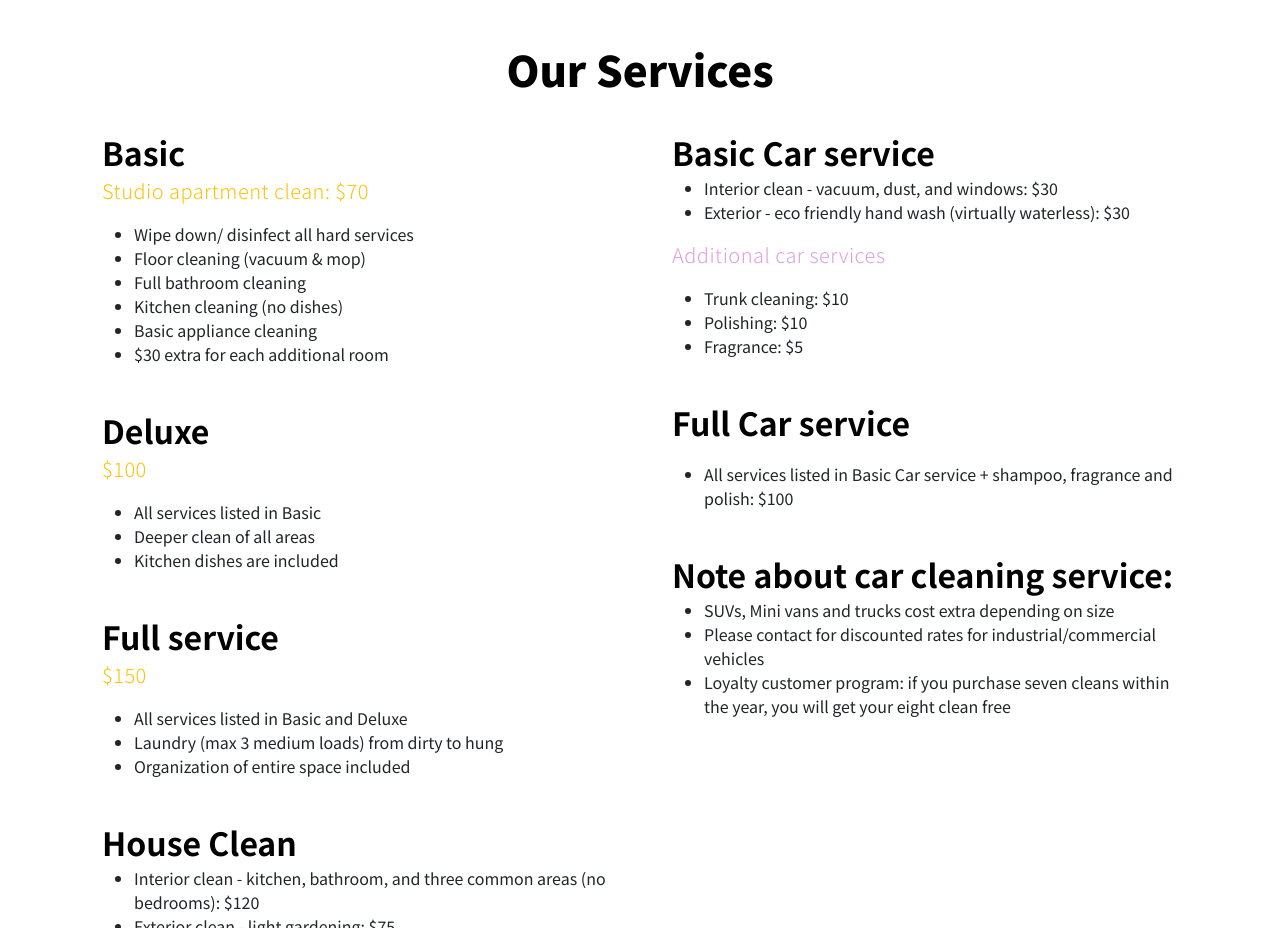
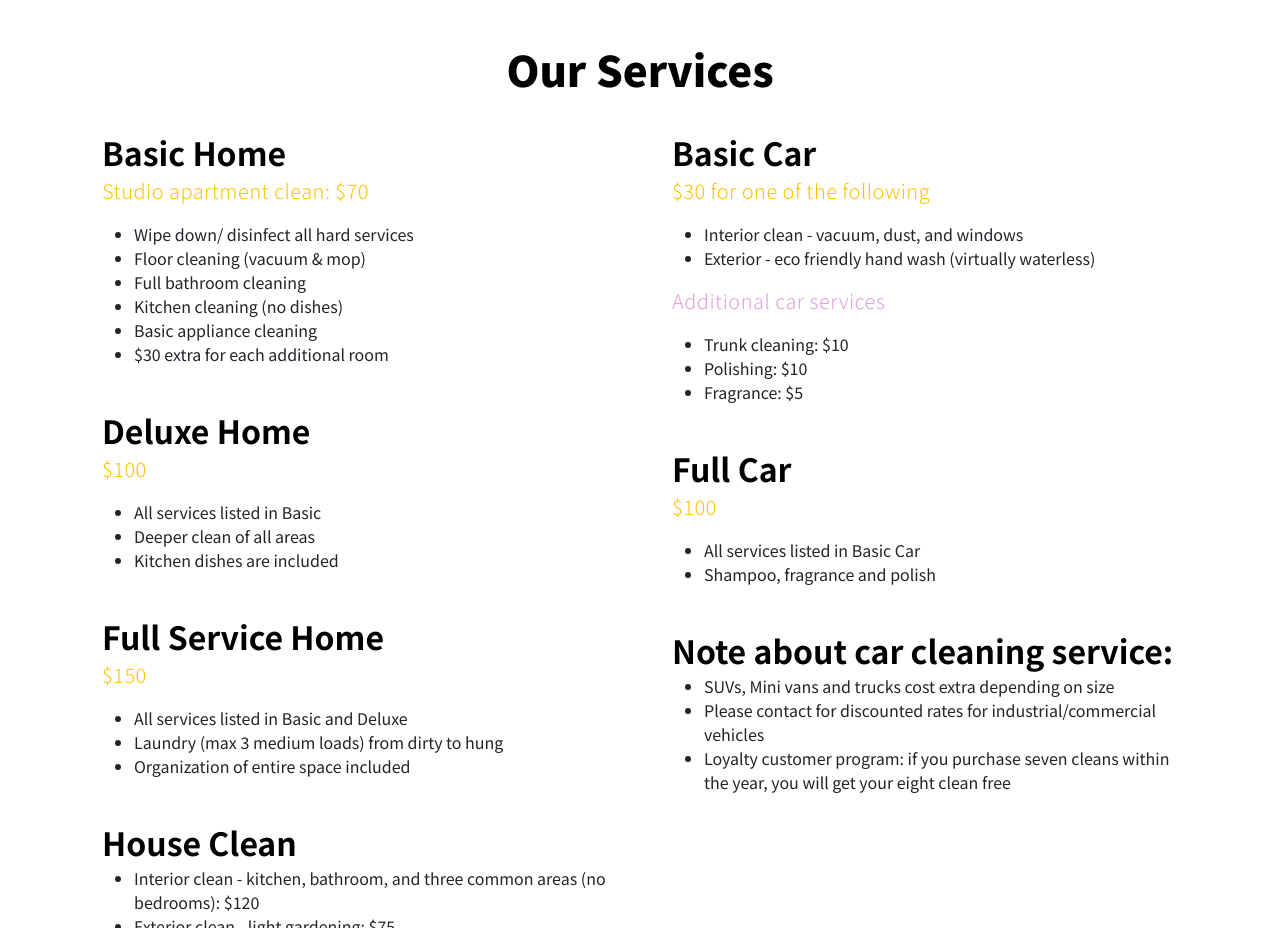
Before and after one commit to MargaritaKhodzka/321-cleaning, a plain HTML site: page index.html in a window 1280 px wide. Shown: the part 1220-2148 px from the top of the page. Drawn offline with Linux system fonts and the light colour scheme.

Commit message:
car section updates

```diff
--- a/index.html
+++ b/index.html
@@ -97,7 +97,8 @@
                             <div class="portfolio-thumb" data-aos="fade-up">
 
                                 <div class="portfolio-info">
-                                    <h4 class="portfolio-title mb-0">Basic</h4>
+
+                                    <h4 class="portfolio-title mb-0">Basic Home</h4>
 
                                     <p class="text-warning">Studio apartment clean: $70</p>
                                     <ul>
@@ -114,7 +115,7 @@
                             <div class="portfolio-thumb" data-aos="fade-up">
 
                                 <div class="portfolio-info">
-                                    <h4 class="portfolio-title mb-0">Deluxe</h4>
+                                    <h4 class="portfolio-title mb-0">Deluxe Home</h4>
 
                                     <p class="text-warning">$100</p>
                                     <ul>
@@ -128,7 +129,7 @@
                             <div class="portfolio-thumb" data-aos="fade-up">
 
                                 <div class="portfolio-info">
-                                    <h4 class="portfolio-title mb-0">Full service</h4>
+                                    <h4 class="portfolio-title mb-0">Full Service Home</h4>
 
                                     <p class="text-warning">$150</p>
                                     <ul>
@@ -165,10 +166,11 @@
                             <div class="portfolio-thumb" data-aos="fade-up">
 
                                 <div class="portfolio-info">
-                                    <h4 class="portfolio-title mb-0">Basic Car service</h4>
+                                    <h4 class="portfolio-title mb-0">Basic Car</h4>
+                                        <p class="text-warning">$30 for one of the following</p>
                                         <ul>
-                                            <li>Interior clean - vacuum, dust, and windows: $30</li>
-                                            <li>Exterior - eco friendly hand wash (virtually waterless): $30</li>
+                                            <li>Interior clean - vacuum, dust, and windows</li>
+                                            <li>Exterior - eco friendly hand wash (virtually waterless)</li>
                                         </ul>
 
                                         <p class="text-purple">Additional car services</p>
@@ -183,11 +185,12 @@
                             <div class="portfolio-thumb" data-aos="fade-up">
 
                                 <div class="portfolio-info">
-                                    <h4 class="portfolio-title mb-0">Full Car service</h4>
+                                    <h4 class="portfolio-title mb-0">Full Car</h4>
 
-                                    <p class="text-crimson"></p>
+                                    <p class="text-warning">$100</p>
                                     <ul>
-                                        <li>All services listed in Basic Car service + shampoo, fragrance and polish: $100</li>
+                                        <li>All services listed in Basic Car</li>
+                                        <li>Shampoo, fragrance and polish</li>
                                     </ul>
                                 </div>
                             </div>
```
